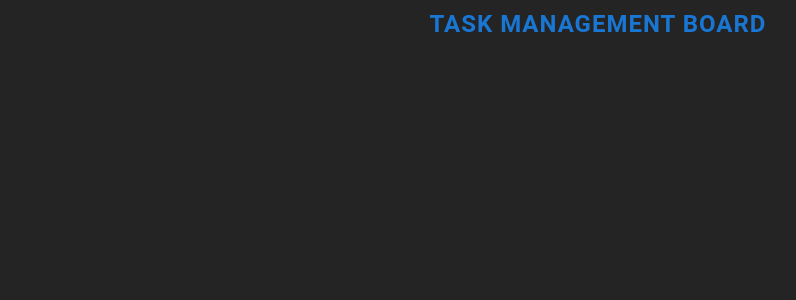
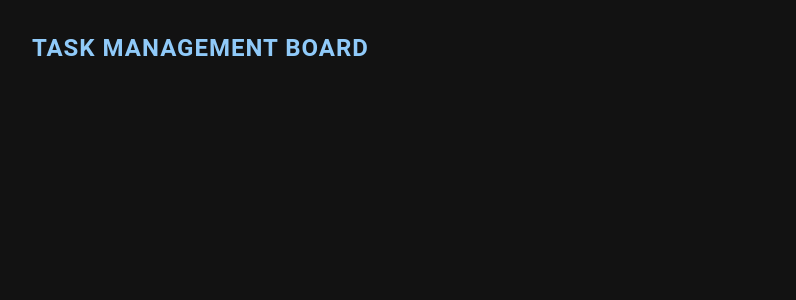
Before and after one commit to rbishal50/mini-task-manager, a React (Vite) app in the folder web-app/: page / in a window 1280 px wide. Shown: the top 300 px of the page, without its empty margins (42-838 px from the left). Built offline with nearby package versions, Linux system fonts and the light colour scheme; the HTML template or start-up script is replaced by a standard one.

Commit message:
[WebApp] Use theme provider in app

```diff
--- a/web-app/src/App.tsx
+++ b/web-app/src/App.tsx
@@ -1,19 +1,25 @@
-import { Typography } from "@mui/material";
+import {
+  Box,
+  Container,
+  CssBaseline,
+  ThemeProvider,
+  Typography,
+} from "@mui/material";
+import darkTheme from "./theme/theme";
+import { headerStyle, titleStyle } from "./styles";
 
 function App() {
   return (
-    <Typography
-      variant="h5"
-      sx={{
-        textAlign: "center",
-        fontWeight: 700,
-        color: "primary.main",
-        textTransform: "uppercase",
-        letterSpacing: "1px",
-      }}
-    >
-      Task Management Board
-    </Typography>
+    <ThemeProvider theme={darkTheme}>
+      <Container component="main" sx={{ p: 4 }}>
+        <CssBaseline />
+        <Box sx={headerStyle}>
+          <Typography variant="h5" sx={titleStyle}>
+            Task Management Board
+          </Typography>
+        </Box>
+      </Container>
+    </ThemeProvider>
   );
 }
 
--- a/web-app/src/index.css
+++ b/web-app/src/index.css
@@ -11,3 +11,9 @@
   -webkit-font-smoothing: antialiased;
   -moz-osx-font-smoothing: grayscale;
 }
+
+body {
+  margin: 0;
+  min-height: 100vh;
+  width: 100vw;
+}
--- /dev/null
+++ b/web-app/src/styles/index.ts
@@ -0,0 +1,17 @@
+export const headerStyle = {
+  display: "flex",
+  alignItems: "center",
+  justifyContent: "space-between",
+  marginBottom: "20px",
+  padding: "0 10px",
+  flexDirection: { sm: "row", xs: "column" },
+  gap: { md: "0", xs: "10px" },
+};
+
+export const titleStyle = {
+  textAlign: "center",
+  fontWeight: 700,
+  color: "primary.main",
+  textTransform: "uppercase",
+  letterSpacing: "1px",
+};
```
